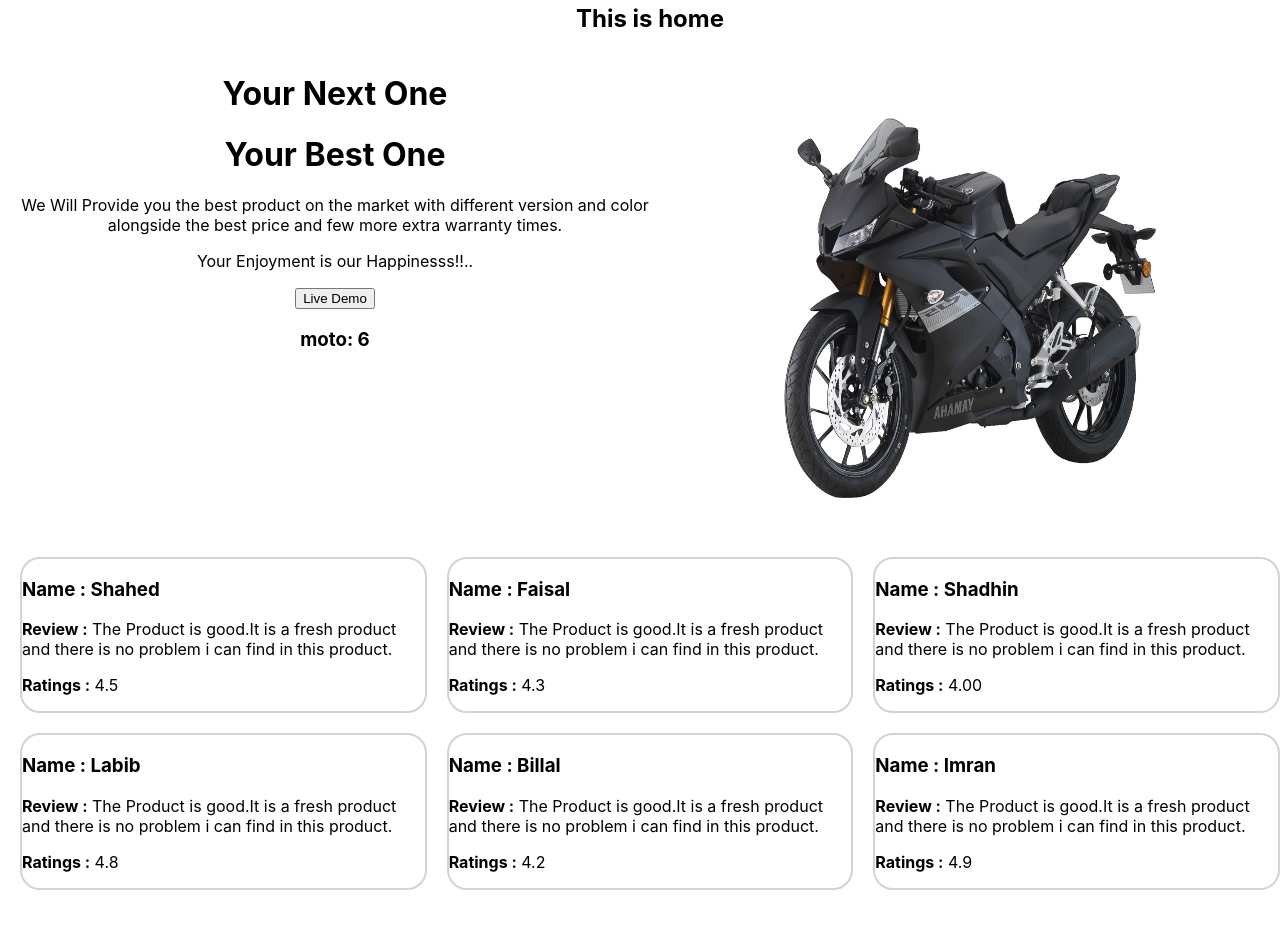
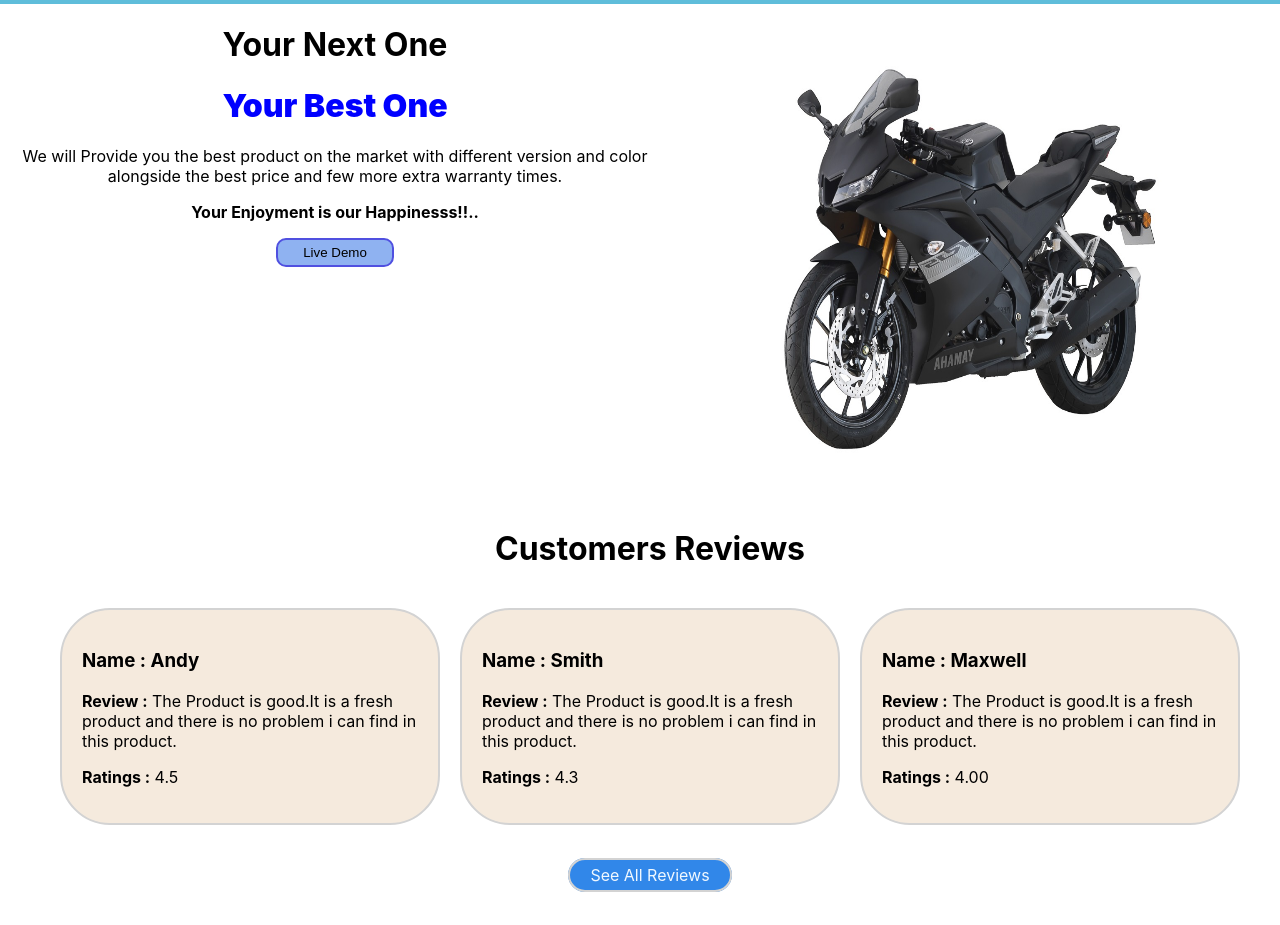
Before and after one commit to Shahariarshadhin/Moto-Mania, a React (Create React App) app: page / in a window 1280 px wide. Shown: the part 80-1005 px from the top of the page. Before the commit the page ends 970 px from the top, so only its background shows below. Built offline with nearby package versions, Linux system fonts and the light colour scheme.

Commit message:
added review button and so on

```diff
--- a/public/reviews.json
+++ b/public/reviews.json
@@ -1,37 +1,37 @@
 [
     {
         "id": "1",
-        "name": "Shahed",
+        "name": "Andy",
         "review": "The Product is good.It is a fresh product and there is no problem i can find in this product.",
         "ratings": "4.5"
     },
     {
         "id": "2",
-        "name": "Faisal",
+        "name": "Smith",
         "review": "The Product is good.It is a fresh product and there is no problem i can find in this product.",
         "ratings": "4.3"
     },
     {
         "id": "3",
-        "name": "Shadhin",
+        "name": "Maxwell",
         "review": "The Product is good.It is a fresh product and there is no problem i can find in this product.",
         "ratings": "4.00"
     },
     {
         "id": "4",
-        "name": "Labib",
+        "name": "Sinha",
         "review": "The Product is good.It is a fresh product and there is no problem i can find in this product.",
         "ratings": "4.8"
     },
     {
         "id": "5",
-        "name": "Billal",
+        "name": "Dhoni",
         "review": "The Product is good.It is a fresh product and there is no problem i can find in this product.",
         "ratings": "4.2"
     },
     {
         "id": "6",
-        "name": "Imran",
+        "name": "Shakib",
         "review": "The Product is good.It is a fresh product and there is no problem i can find in this product.",
         "ratings": "4.9"
     }
--- /dev/null
+++ b/src/components/AreaChart/AreaChart.css
@@ -0,0 +1,9 @@
+.areaChart{
+    color: rgb(84, 84, 230);
+    text-align: start;
+
+}
+
+.areaChart h3{
+    margin-left: 150px;
+}
--- a/src/components/AreaChart/MyAreaChart.js
+++ b/src/components/AreaChart/MyAreaChart.js
@@ -1,4 +1,5 @@
 import React from 'react';
+import './AreaChart.css'
 import { useState, useEffect } from 'react';
 import { Area, AreaChart, XAxis, YAxis, CartesianGrid, Tooltip } from 'recharts';
 
@@ -16,8 +17,10 @@ const MyAreaChart = () => {
     return (
 
 
+        <div className='areaChart'>
 
-        <AreaChart width={400} height={300} data={area}
+            <h3>Investment VS Revenue</h3>
+            <AreaChart width={550} height={300} data={area}
                 margin={{ top: 10, right: 30, left: 0, bottom: 0 }}>
                 <defs>
                     <linearGradient id="colorUv" x1="0" y1="0" x2="0" y2="1">
@@ -39,6 +42,11 @@ const MyAreaChart = () => {
 
 
             </AreaChart>
+        </div>
+
+
+
+
     );
 };
 
--- a/src/components/EachReview/EachReview.css
+++ b/src/components/EachReview/EachReview.css
@@ -1,6 +1,8 @@
 .review-section{
 
     border: 2px solid lightgray;
-    border-radius: 20px;
+    border-radius: 50px;
+    padding: 20px;
+    background-color: rgb(245, 234, 221);
 
 }
--- a/src/components/EachReview/EachReview.js
+++ b/src/components/EachReview/EachReview.js
@@ -2,9 +2,12 @@ import React from 'react';
 import './EachReview.css'
 
 const EachReview = (props) => {
+
+    // const {handleReviews} = props;
     const { name, review, ratings } = props.review;
     return (
         <div className='review-section'>
+
             <h3>Name : {name} </h3>
             <p><b>Review :</b> {review}</p>
             <p><b>Ratings :</b> {ratings}</p>
--- a/src/components/Header/Header.css
+++ b/src/components/Header/Header.css
@@ -1,5 +1,7 @@
 .header{
-    margin-top: 40px;
+    /* margin-top: 40px; */
+    background-color: rgb(95, 189, 218);
+    padding: 30px;
 }
 nav a{
     text-decoration: none;
--- a/src/components/Header/Home/Home.css
+++ b/src/components/Header/Home/Home.css
@@ -1,5 +1,6 @@
 .hommy{
     margin-left: 20px;
+
 }
 .home{
     display: grid;
@@ -17,5 +18,34 @@
     grid-template-columns: repeat(3,1fr);
     grid-gap: 20px;
     text-align: start;
+    margin: 40px;
+
 
 }
+
+.see-review-btn a{
+    text-decoration: none;
+    border: 2px solid lightgrey;
+    padding: 5px 20px;
+    border-radius: 20px;
+    background-color: rgb(49, 135, 233);
+    color: aliceblue;
+
+}
+.see-review-btn{
+    margin: 40px;
+}
+.bisque{
+    color: blue;
+    font-weight: bolder;
+}
+
+.demo-btn{
+    background-color: rgb(143, 178, 241);
+    padding: 5px 25px;
+    border-radius: 10px;
+    color: black;
+    border: 2px solid rgb(80, 80, 224);
+
+
+}
--- a/src/components/Header/Home/Home.js
+++ b/src/components/Header/Home/Home.js
@@ -1,4 +1,5 @@
 import React from 'react';
+import { Link } from 'react-router-dom';
 import images from '../../../images/coverPic.png';
 import EachReview from '../../EachReview/EachReview';
 import motoCard from '../../hook/useMotoCard';
@@ -7,20 +8,28 @@ import './Home.css'
 const Home = () => {
 
     const [moto, setMoto] = motoCard();
+
+    const moto2 = moto.slice(0, 3);
+
+    // const handleReviews = (selectedItem) => {
+    //     console.log(selectedItem)
+
+    // }
     return (
         <div className='hommy'>
-            <h2>This is home</h2>
+
 
             <div className='home'>
                 <div>
 
+
                     <h1>Your Next One</h1>
-                    <h1>Your Best One</h1>
-                    <p>We Will Provide you the best product on the market with different version and color alongside the best price and few more extra warranty times.</p>
-                    <p>Your Enjoyment is our Happinesss!!..</p>
-                    <button>Live Demo</button>
+                    <h1><span className='bisque'>Your Best One</span></h1>
+                    <p>We will Provide you the best product on the market with different version and color alongside the best price and few more extra warranty times.</p>
+                    <p><b>Your Enjoyment is our Happinesss!!..</b></p>
+                    <button className='demo-btn'>Live Demo</button>
 
-                    <h3>moto: {moto.length}</h3>
+
 
                 </div>
                 <div>
@@ -30,14 +39,24 @@ const Home = () => {
                 </div>
             </div>
 
+            <h1>Customers Reviews</h1>
+
             <div className='review-box'>
+
+
                 {
-                    moto.map(review => <EachReview
+                    moto2.map(review => <EachReview
 
                         key={review.id}
                         review={review}
+                    // handleReviews={handleReviews}
                     ></EachReview>)
                 }
+            </div>
+
+            <div className='see-review-btn'>
+
+                <Link to="/reviews">See All Reviews</Link>
             </div>
 
         </div>
--- /dev/null
+++ b/src/components/LineChart/MyLineChart.css
@@ -0,0 +1,5 @@
+.lineChart h3{
+    color: rgb(84, 84, 230);
+    text-align: start;
+    margin-left: 200px;
+}
--- a/src/components/LineChart/MyLineChart.js
+++ b/src/components/LineChart/MyLineChart.js
@@ -1,5 +1,6 @@
 import React, { useEffect, useState } from 'react';
-import { Line, LineChart, XAxis, YAxis } from 'recharts';
+import { Line, LineChart, XAxis, YAxis, CartesianGrid } from 'recharts';
+import './MyLineChart.css'
 
 const MyLineChart = () => {
     const [line, setLine] = useState([]);
@@ -14,14 +15,17 @@ const MyLineChart = () => {
     return (
 
 
-        <LineChart width={300} height={300} data={line}>
+        <div className='lineChart'>
+            <h3>Month Wise Sell</h3>
+            <LineChart width={500} height={300} data={line}>
 
+                <Line dataKey={'sell'}></Line>
+                <YAxis></YAxis>
+                <XAxis dataKey={'month'}></XAxis>
+                <CartesianGrid stroke="#ccc" />
 
-            <Line dataKey={'sell'}></Line>
-            <YAxis></YAxis>
-            <XAxis dataKey={'month'}></XAxis>
-
-        </LineChart>
+            </LineChart>
+        </div>
 
 
     );
--- a/src/components/Reviews/Reviews.js
+++ b/src/components/Reviews/Reviews.js
@@ -10,7 +10,7 @@ const Reviews = () => {
     console.log(moto)
     return (
         <div>
-            <h2>This is review page</h2>
+            <h2>What Our Customers Say!!</h2>
 
             <div className='review-box'>
                 {
```
Lines whose indentation alone changed are shown as unchanged.
